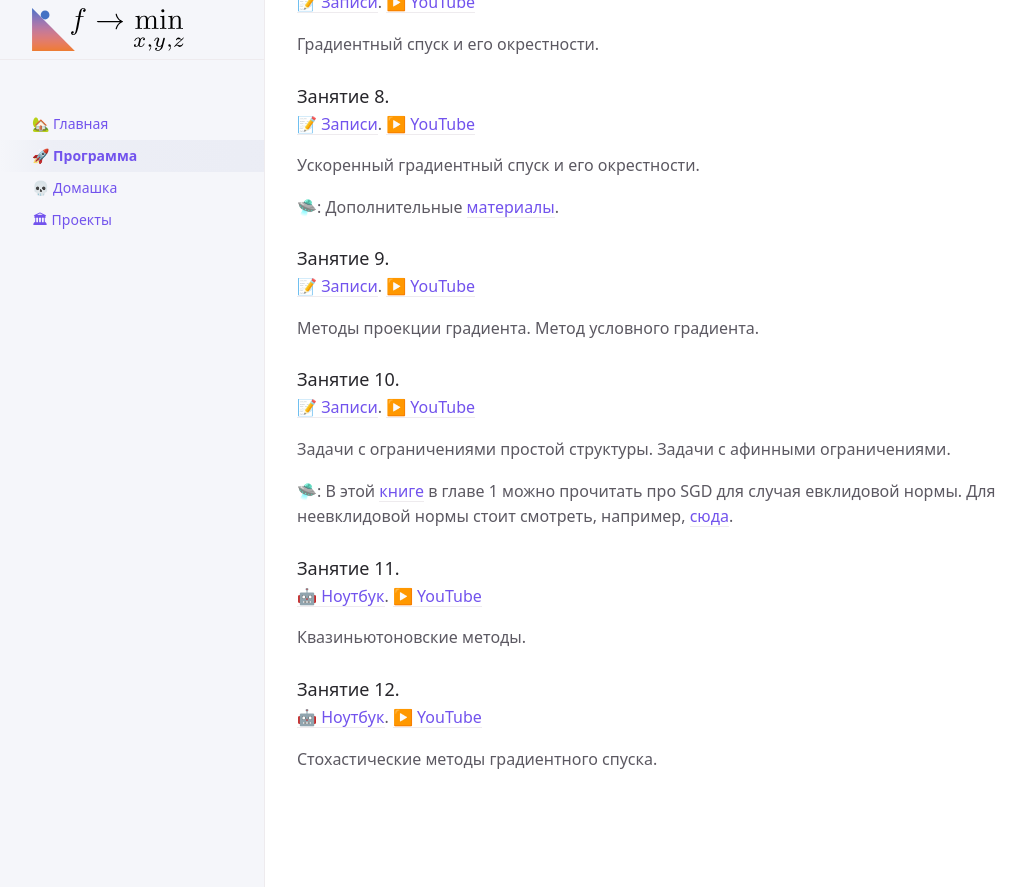
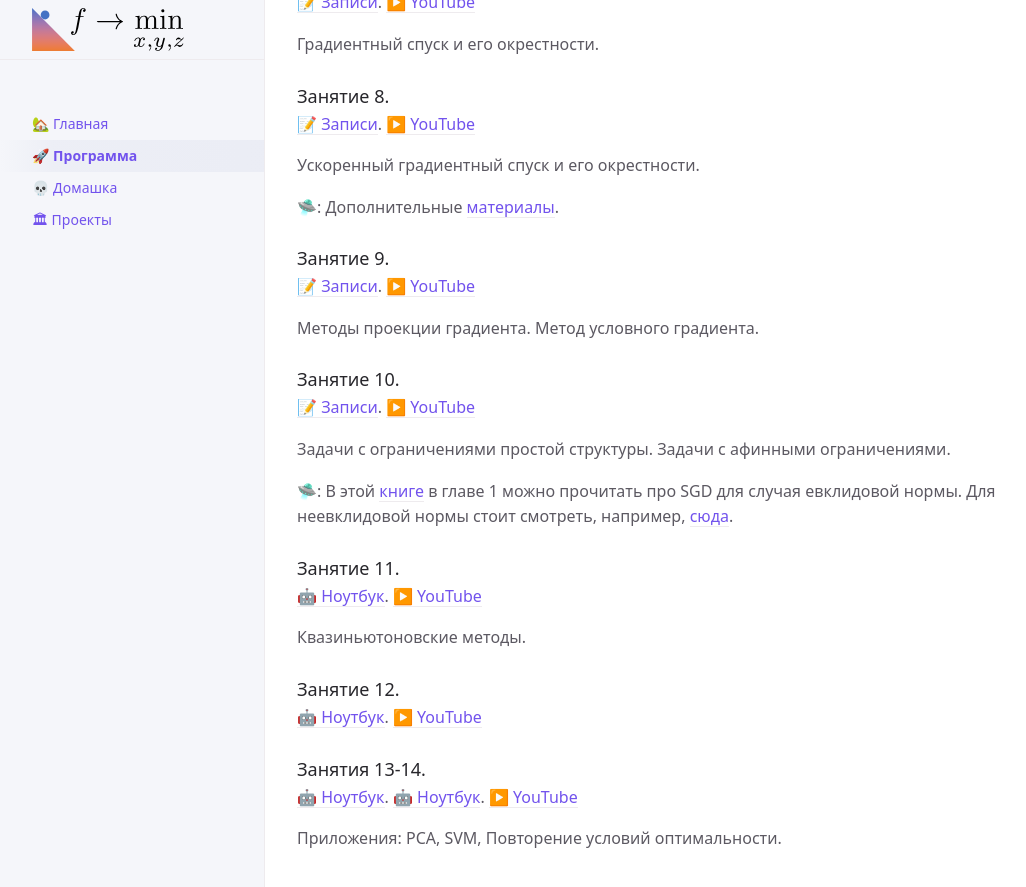
Before and after one commit to MerkulovDaniil/msus22, a Jekyll site: the page built from program.md, in a window 1280 px wide and 900 px high, scrolled down 915 px. Shown: the top 887 px of the window, without its empty margins (107-1133 px from the left). Built offline with Jekyll 4.4.1, drawn with Linux system fonts in a browser that asks for light colours; our own code applies the rules of GitHub Pages for plain Markdown files; a script that is not in the unit is left out; before the commit the page ends 1735 px from its top, so only the background shows below that.

Commit message:
Update program.md

```diff
--- a/program.md
+++ b/program.md
@@ -65,4 +65,7 @@ nav_order: 2
 ### Занятие 12.
 [🤖 Ноутбук](https://colab.research.google.com/drive/1cb55P5ITAHT70GC5yQgUjnRyXslyaxgg?usp=sharing). [▶️ YouTube](https://youtu.be/5QEKAp3Ix9A)
 
-Стохастические методы градиентного спуска.
+### Занятия 13-14.
+[🤖 Ноутбук](https://colab.research.google.com/drive/1hqizVrTi0Bb3MFTKNRnJtY7iwiocHS_J?usp=sharing). [🤖 Ноутбук](https://colab.research.google.com/drive/1f8UudVS_s5nXqod7BByIq6zoWll6dVKV?usp=sharing). [▶️ YouTube](https://youtu.be/mlNN3Yz2brE)
+
+Приложения: PCA, SVM, Повторение условий оптимальности.
```
